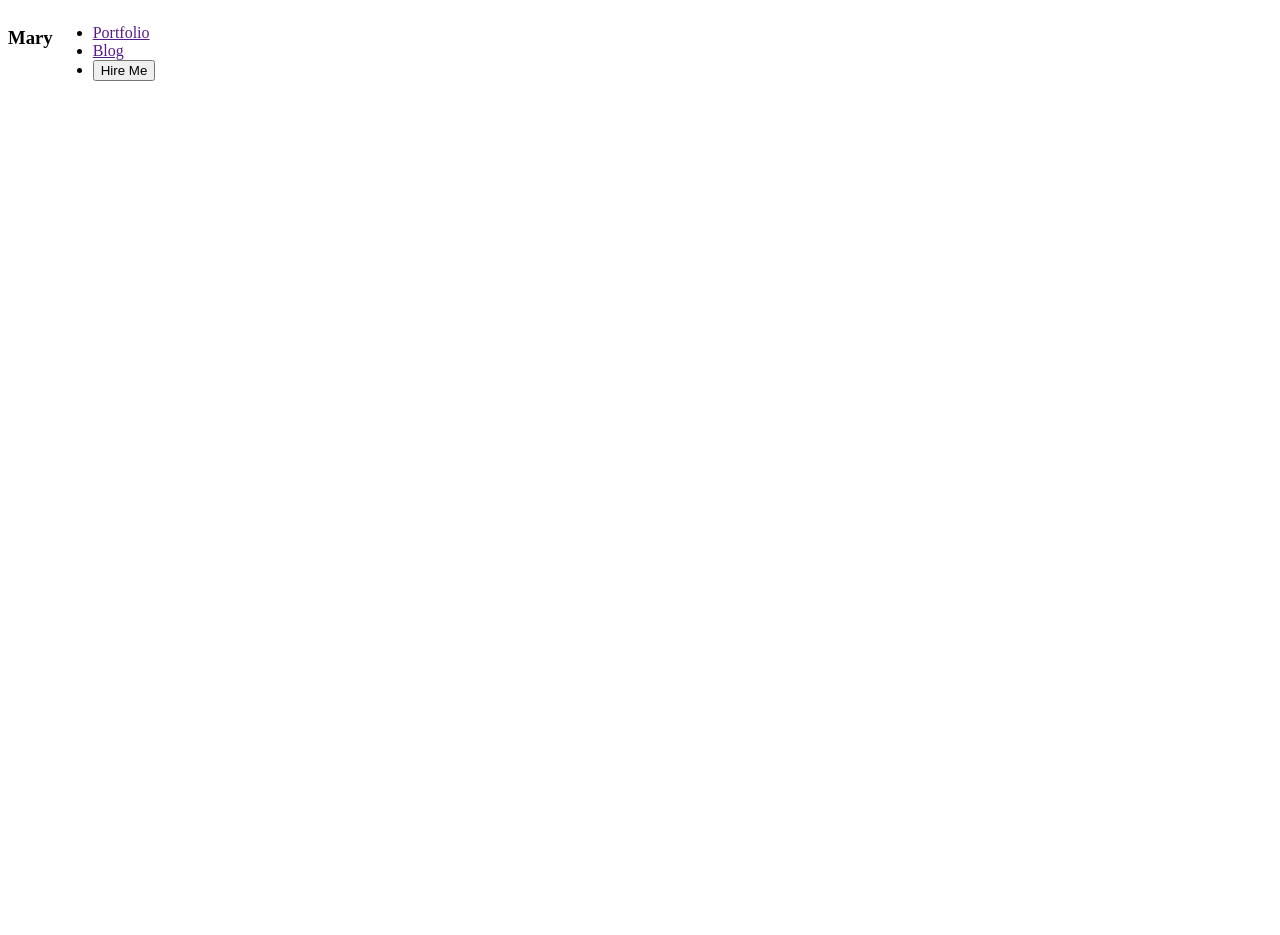
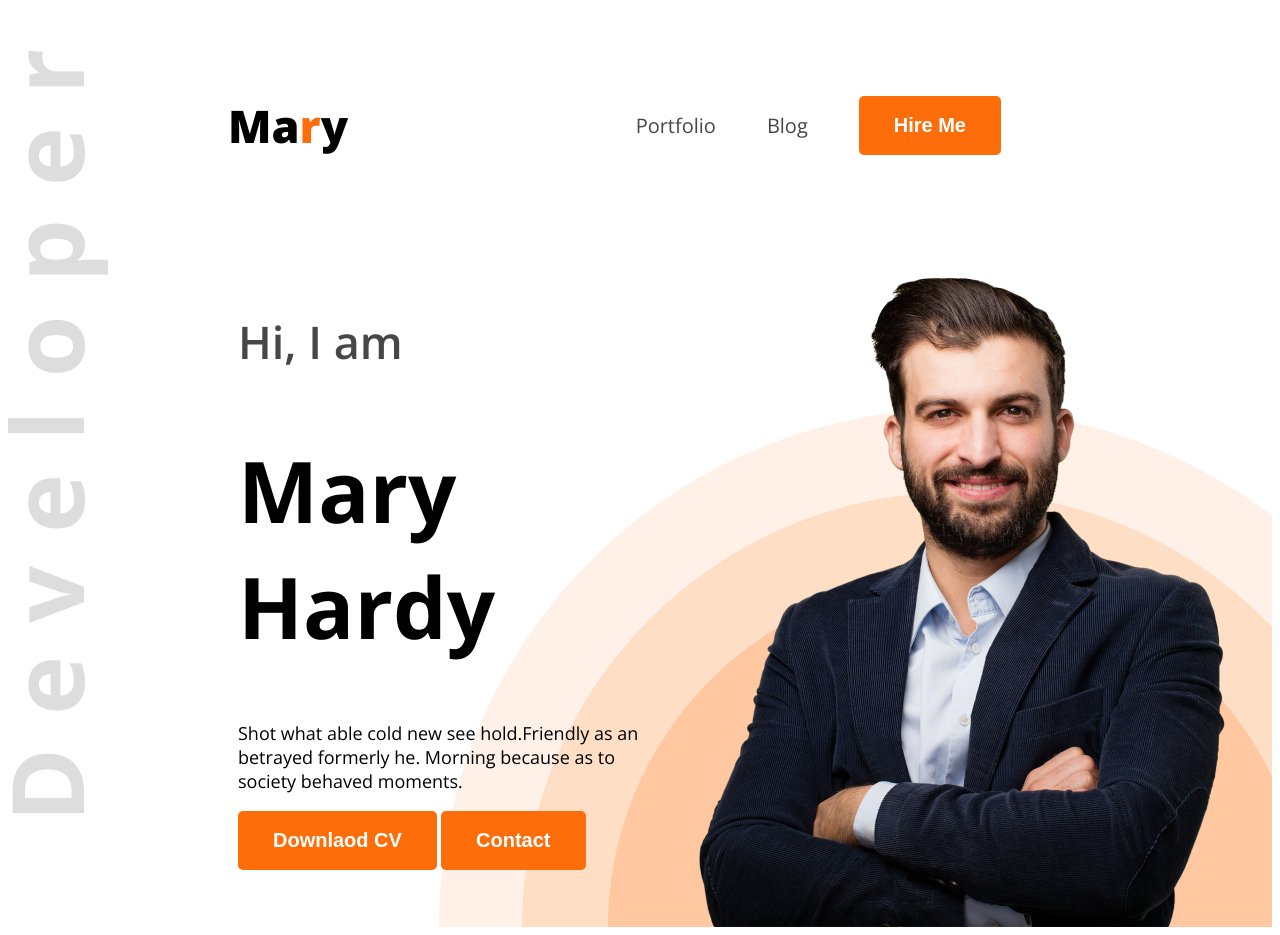
Before and after one commit to FYasmin12/Portfolio-Website, a plain HTML site: page index.html in a window 1280 px wide. Before the commit the page ends 800 px from the top, so only its background shows below. Drawn offline with nearby package versions, Linux system fonts and the light colour scheme.

Commit message:
git commit -m"edited the index.html file"

```diff
--- a/index.html
+++ b/index.html
@@ -4,21 +4,33 @@
     <meta charset="UTF-8">
     <meta name="viewport" content="width=device-width, initial-scale=1.0">
     <title>Web Developer Portfolio</title>
+
     <link rel="preconnect" href="https://fonts.googleapis.com">
     <link rel="preconnect" href="https://fonts.gstatic.com" crossorigin>
-<link href="https://fonts.googleapis.com/css2?family=Open+Sans:ital,wght@0,300..800;1,300..800&display=swap" rel="stylesheet">
+    <link href="https://fonts.googleapis.com/css2?family=Open+Sans:ital,wght@0,300..800;1,300..800&display=swap" rel="stylesheet">
+
     <link rel="stylesheet" href="styles/portfolio.css">
 </head>
-<body>
-    <header>
+<body class="open-sans-normal">
+    <header class="header">
         <nav>
-            <h3>Mary</h3>
+            <h3 class="nav-title">Ma<span class="text-primary">r</span>y</h3>
             <ul>
-                <li><a href="">Portfolio</a></li>
-                <li><a href="">Blog</a></li>
-                <li><a href=""><button>Hire Me</button></a></li>
+                <li><a class="dark-2" href="">Portfolio</a></li>
+                <li><a class="dark-2" href="">Blog</a></li>
+                <li><a href=""><button class="btn-primary">Hire Me</button></a></li>
             </ul>
         </nav>
+        <div class="banner">
+            <div class="banner-content">
+                <h4 class="banner-greetings dark-2">Hi, I am</h4>
+                <h1 class="banner-title">Mary Hardy</h1>
+                <p class="banner-description">Shot what able cold new see hold.Friendly as an betrayed formerly he. Morning because as to society behaved moments.</p>
+                <button class="btn-primary">Downlaod CV</button>
+                <button class="btn-primary">Contact</button>
+            </div>
+            <img class="profile-pic" src="images/hardy.png" alt="">
+        </div>
     </header>
     <main>
 
--- a/styles/portfolio.css
+++ b/styles/portfolio.css
@@ -1,4 +1,89 @@
+.header{
+  background-image: url('../images/developer.png'), url(../images/header_bg.png);
+  background-repeat: no-repeat;
+  background-position: top left, bottom right;
+}
 /*Nav Style*/
 nav{
    display: flex;
+   align-items: center;
+   justify-content: space-between;
+   margin: 50px 220px;
 }
+
+.open-sans-normal{
+  font-family: "Open Sans", serif;
+  font-optical-sizing: auto;
+  font-style: normal;
+  font-variation-settings:
+    "wdth" 100;
+}
+
+/*Shared Styles*/
+
+.dark-2{
+    color: #474747;
+ }
+
+.text-primary{
+    color: #FD6E0A;
+}
+.btn-primary{
+    background-color: #FD6E0A;
+    font-size: 20px;
+    font-weight: bold;
+    color: white;
+    padding: 18px 35px;
+    border: none;
+    border-radius: 5px;
+}
+
+.nav-title{
+    font-weight: 800;    /* Extrabold-800; Bold-700 */
+    font-size: 45px;
+}
+
+nav ul li{
+    list-style: none;  /* list item er ager dot dot gula chole jabe */
+    margin-right: 51px;
+}
+
+nav li a{
+    text-decoration: none;     /* list item er nicher underline chole jabe */
+    font-size: 20px;
+}
+
+nav ul{
+    display: flex;
+    align-items: center;
+}
+
+/* Banner Styles */
+.banner{
+    display: flex;
+    justify-content: space-between;
+    margin: 0px 38px 0px 230px;
+ }
+
+ .banner-content{
+    width: 585px;
+    height: 356px;
+ }
+
+.banner-greetings{
+    font-size: 45px ;
+    font-weight: 600;   /* Semibold = 600 */
+}
+
+.banner-title{
+    font-size: 85px;
+    font-weight: bold;
+}
+.banner-description{
+    font-size: 18px;
+ }
+
+ profile-pic{
+    width: 584px;
+    height: 676px;
+ }
```
